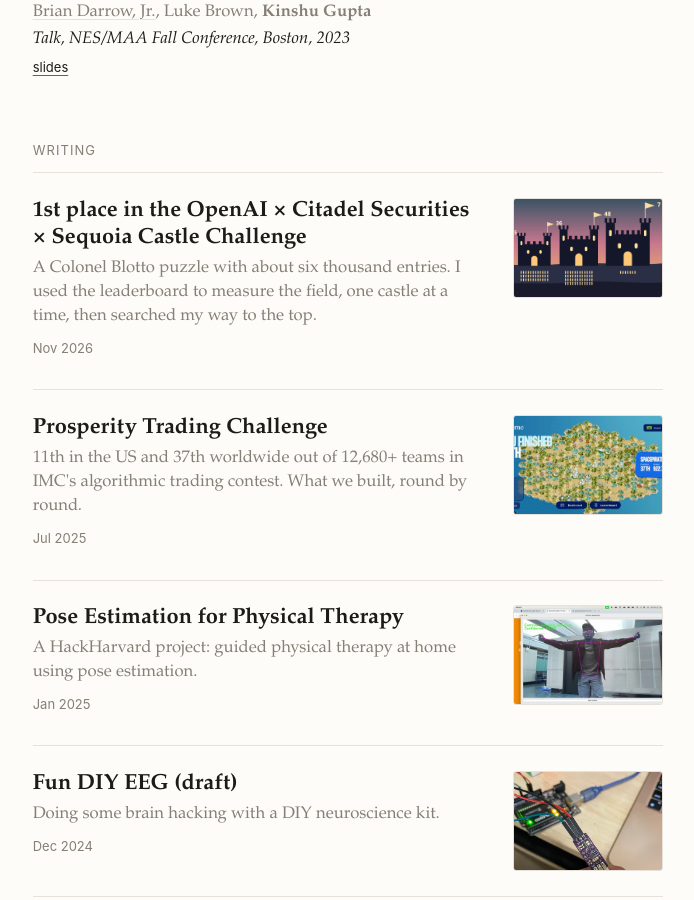
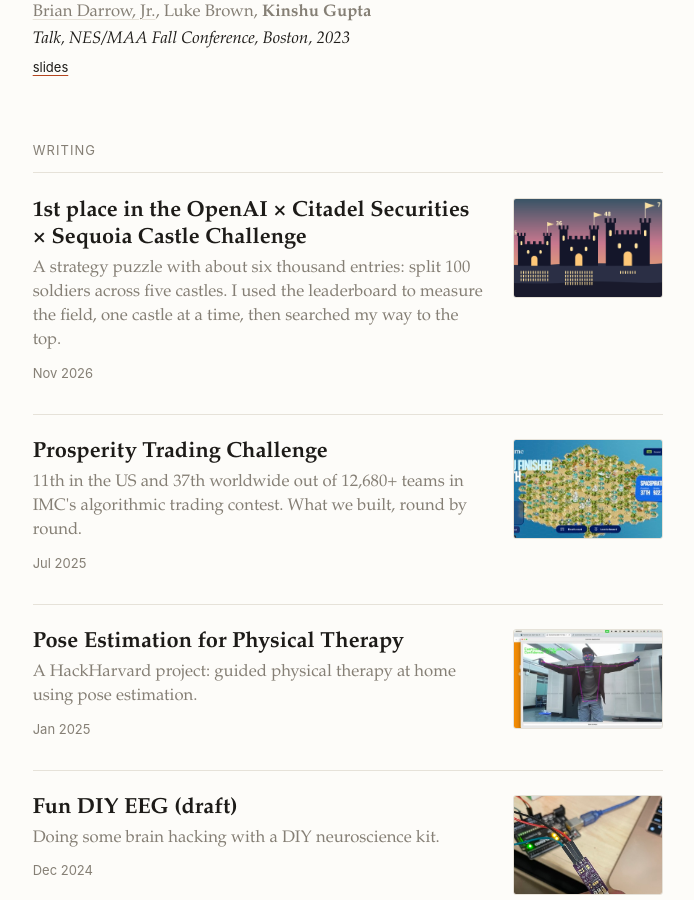
Before and after one commit to kinshu0/kinshu0.github.io, a Jekyll site: the page built from index.markdown, in a window 1280 px wide and 900 px high, scrolled down 781 px. Shown: the whole window, without its empty margins (292-986 px from the left). Built offline with Jekyll 4.4.1, drawn with Linux system fonts in a browser that asks for light colours.

Commit message:
Castle post: description without the term Colonel Blotto
Co-Authored-By: Claude Fable 5.2 <noreply@anthropic.com>

```diff
--- a/_posts/2026-11-15-castle-challenge.markdown
+++ b/_posts/2026-11-15-castle-challenge.markdown
@@ -4,7 +4,7 @@ title: "1st place in the OpenAI × Citadel Securities × Sequoia Castle Challeng
 date: 2026-11-15 12:00:00 -0500
 permalink: /castle-challenge/
 math: true
-description: "A Colonel Blotto puzzle with about six thousand entries. I used the leaderboard to measure the field, one castle at a time, then searched my way to the top."
+description: "A strategy puzzle with about six thousand entries: split 100 soldiers across five castles. I used the leaderboard to measure the field, one castle at a time, then searched my way to the top."
 thumb: /assets/castle/first-light-thumb.png
 image: /assets/castle/first-light.png
 ---
```
